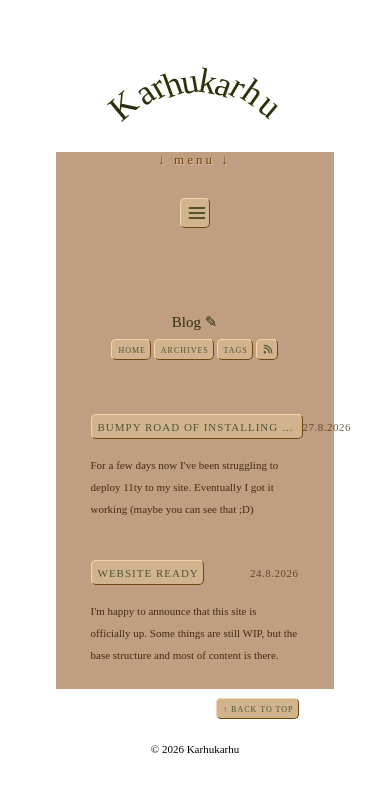
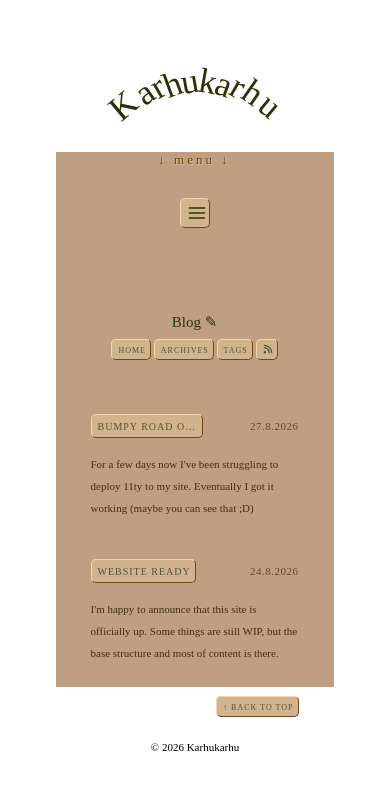
Before and after one commit to Karhukrhu/Blog, an Eleventy site: page index.liquid in a window 390 px wide. Built offline with nearby package versions, Linux system fonts and the light colour scheme; Eleventy itself is replaced by a stand-in of ours; files that its build step writes are made by us from their sources; a web font is replaced by a local one.

Commit message:
Update css.css

```diff
--- a/css.css
+++ b/css.css
@@ -791,7 +791,7 @@ li.nav-item {
 }
 
 @media screen and (max-width: 600px) {
-.blog-nav-text {
+.post-title {
     max-width: 100px;
     font-size: 10px !important;
 }
```
